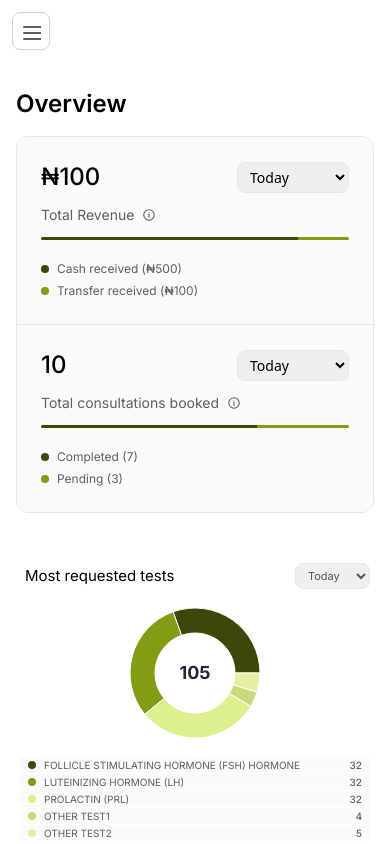
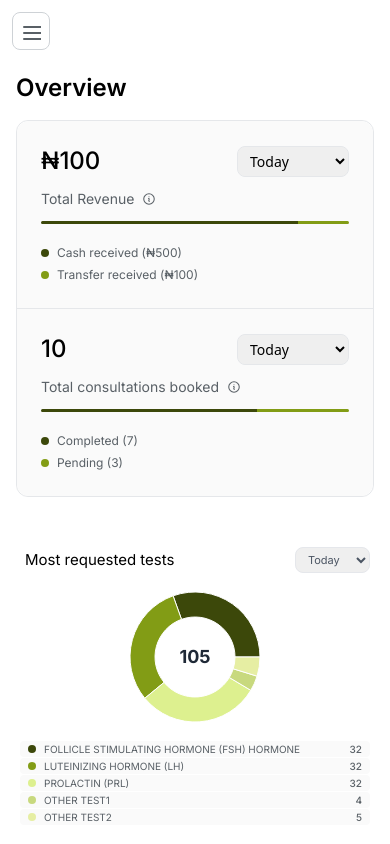
Before and after one commit to Khalid-R-Salis/meditrustdiagnosticslimited_frontend, a React (Vite) app: page /admin in a window 390 px wide. Built offline with nearby package versions, Linux system fonts and the light colour scheme.

Commit message:
make the date to have full width in user mng

```diff
--- a/src/pages/admin/component/AdminOverview.jsx
+++ b/src/pages/admin/component/AdminOverview.jsx
@@ -8,7 +8,7 @@ const AdminOverview = ({ setActiveNav }) => {
     <>
       {/* Main content container */}
       <div className="overflow-y-auto max-h-screen pt-[64px] md:pt-0 scrollbar-thin-green">
-        <div className="bg-white py-4 px-4 sm:px-6 md:px-10 lg:px-16 xl:px-20 2xl:px-24 relative">
+        <div className="bg-white pt-0 pb-4 px-4 sm:pt-4 sm:px-6 md:px-10 lg:px-16 xl:px-20 2xl:px-24 relative">
           {/* Desktop header */}
           <div className=" md:flex justify-between items-center mb-4 mt-2">
             <h1 className="text-[24px] font-semibold leading-[32px] text-black font-inter">
--- a/src/pages/admin/component/UserActivities.jsx
+++ b/src/pages/admin/component/UserActivities.jsx
@@ -51,7 +51,7 @@ const UserActivities = ({ setActiveNav }) => {
         </button>
       </div>
 
-      <div className="overflow-y-auto scrollbar-thin-green pr-2 ">
+      <div className="overflow-y-auto pr-2 ">
         <ul className="space-y-4">
           {activities.map((item) => (
             <li key={item.id} className="flex justify-between items-start">
--- a/src/pages/admin/component/UserManagement.jsx
+++ b/src/pages/admin/component/UserManagement.jsx
@@ -327,7 +327,9 @@ const UserManagement = ({
                         >
                           {user.phone}
                         </td>
-                        <td className="px-5 py-3">{user.lastLogin}</td>
+                        <td className="px-5 py-3 w-[160px] whitespace-nowrap text-right">
+                          {user.lastLogin}
+                        </td>
                         <td className="px-5 py-3">
                           <div className="flex items-center justify-between relative">
                             <span
```
